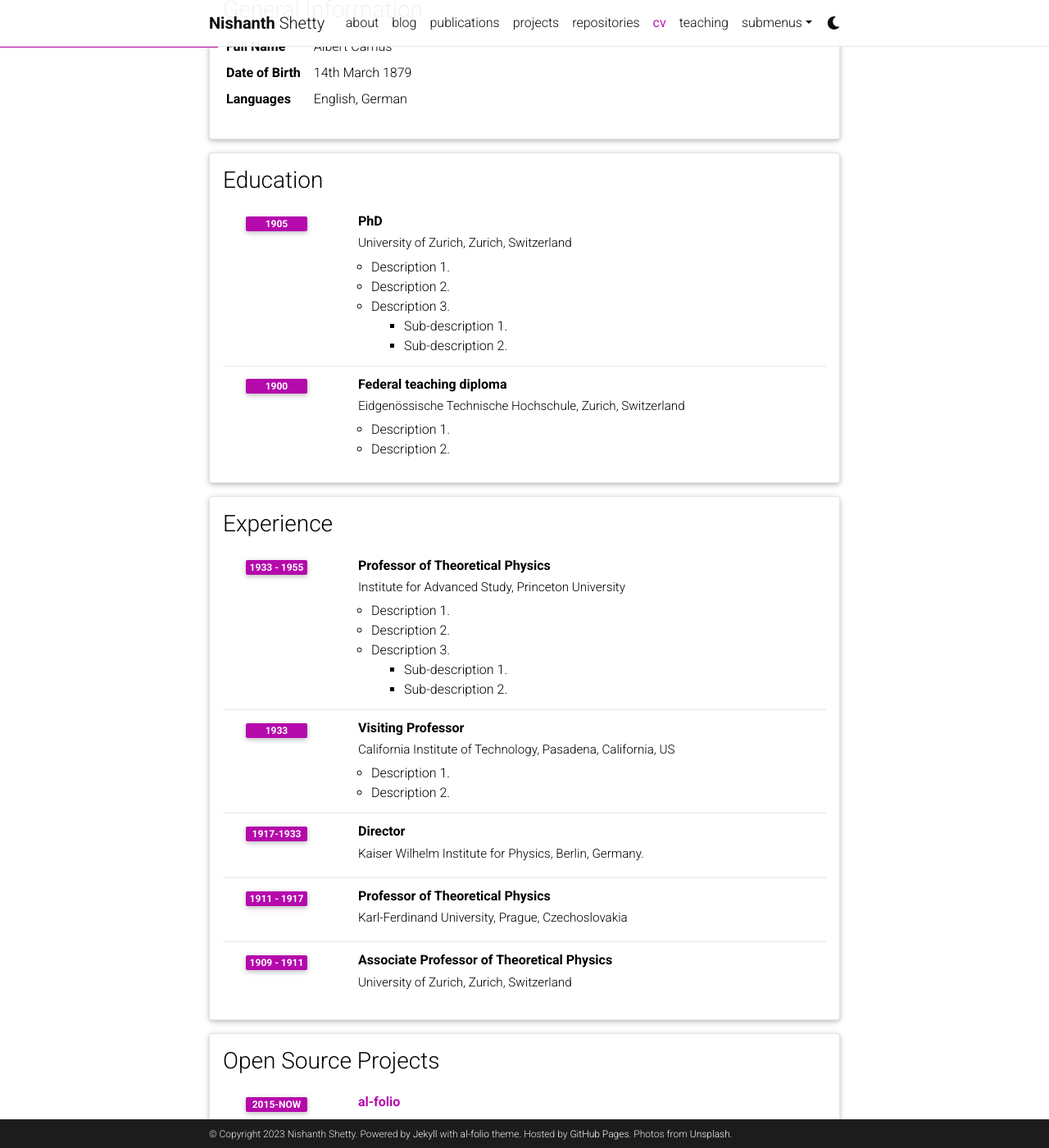
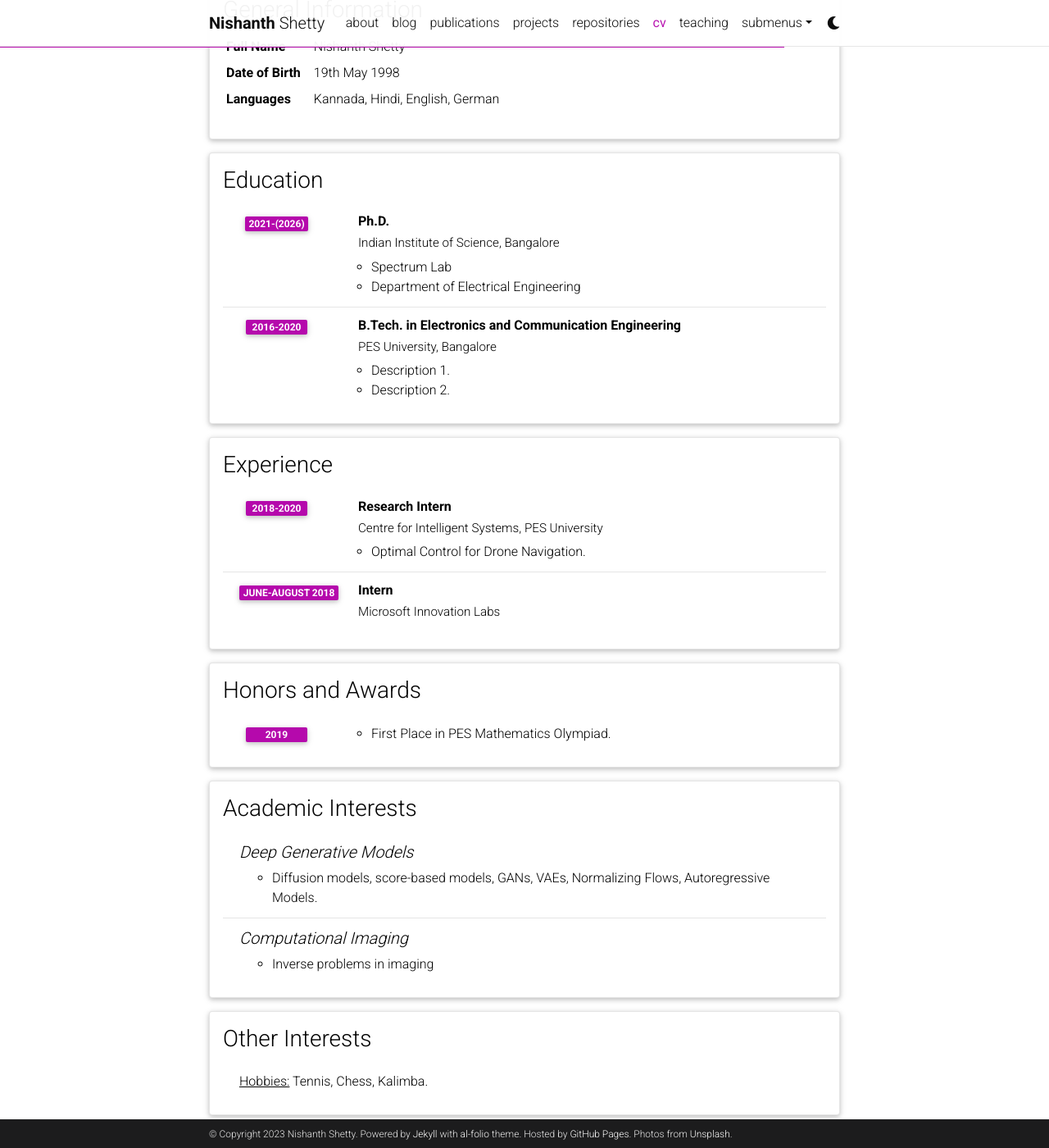
Before and after one commit to nishanth-shetty/nishanth-shetty.github.io, a Jekyll site: the page built from _pages/cv.md, in a window 1280 px wide and 1400 px high, scrolled down 207 px. Shown: the whole window at 82% size. Built offline with Jekyll 4.4.1, drawn with Linux system fonts in a browser that asks for light colours; comment, search, counter and statistics services are not loaded; a style sheet for code colours, icons or effects is not loaded; some of the changed text lies outside the part shown.

Commit message:
Added details

```diff
--- a/_data/cv.yml
+++ b/_data/cv.yml
@@ -2,28 +2,24 @@
   type: map
   contents:
     - name: Full Name
-      value: Albert Camus
+      value: Nishanth Shetty
     - name: Date of Birth
-      value: 14th March 1879
+      value: 19th May 1998
     - name: Languages
-      value: English, German
+      value: Kannada, Hindi, English, German
 
 - title: Education
   type: time_table
   contents:
-    - title: PhD
-      institution: University of Zurich, Zurich, Switzerland
-      year: 1905
+    - title: Ph.D.
+      institution: Indian Institute of Science, Bangalore
+      year: 2021-(2026)
       description:
-        - Description 1.
-        - Description 2.
-        - title: Description 3.
-          contents:
-            - Sub-description 1.
-            - Sub-description 2.
-    - title: Federal teaching diploma
-      institution: Eidgenössische Technische Hochschule, Zurich, Switzerland
-      year: 1900
+        - Spectrum Lab
+        - Department of Electrical Engineering
+    - title: B.Tech. in Electronics and Communication Engineering
+      institution: PES University, Bangalore
+      year: 2016-2020
       description:
         - Description 1.
         - Description 2.
@@ -31,67 +27,41 @@
 - title: Experience
   type: time_table
   contents:
-    - title: Professor of Theoretical Physics
-      institution: Institute for Advanced Study, Princeton University
-      year: 1933 - 1955
+    - title: Research Intern
+      institution: Centre for Intelligent Systems, PES University
+      year: 2018-2020
       description:
-        - Description 1.
-        - Description 2.
-        - title: Description 3.
-          contents:
-            - Sub-description 1.
-            - Sub-description 2.
-    - title: Visiting Professor
-      institution: California Institute of Technology, Pasadena, California, US
-      year: 1933
-      description:
-        - Description 1.
-        - Description 2.
+        - Optimal Control for Drone Navigation.
 
-    - title: Director
-      institution: Kaiser Wilhelm Institute for Physics, Berlin, Germany.
-      year: 1917-1933
+    - title: Intern
+      institution: Microsoft Innovation Labs
+      year: June-August 2018
 
-    - title: Professor of Theoretical Physics
-      institution: Karl-Ferdinand University, Prague, Czechoslovakia
-      year: 1911 - 1917
-      description:
-
-    - title: Associate Professor of Theoretical Physics
-      institution: University of Zurich, Zurich, Switzerland
-      year: 1909 - 1911
-
-- title: Open Source Projects
-  type: time_table
-  contents:
-    - title: <a href="https://github.com/alshedivat/al-folio">al-folio</a>
-      year: 2015-now
-      description: A beautiful, simple, clean, and responsive Jekyll theme for academics.
+#- title: Open Source Projects
+#  type: time_table
+#  contents:
+#    - title: <a href="https://github.com/alshedivat/al-folio">al-folio</a>
+#      year: 2015-now
+#      description: A beautiful, simple, clean, and responsive Jekyll theme for academics.
 
 - title: Honors and Awards
   type: time_table
   contents:
-    - year: 1921
+    - year: 2019
       items:
-        - Nobel Prize in Physics
-        - Matteucci Medal
-    - year: 2029
-      items:
-        - Max Planck Medal
+        - First Place in PES Mathematics Olympiad.
 
 - title: Academic Interests
   type: nested_list
   contents:
-    - title: Topic 1.
+    - title: Deep Generative Models
       items:
-        - Description 1.
-        - Description 2.
-    - title: Topic 2.
+        - Diffusion models, score-based models, GANs, VAEs, Normalizing Flows, Autoregressive Models.
+    - title: Computational Imaging
       items:
-        - Description 1.
-        - Description 2.
+        - Inverse problems in imaging
 
 - title: Other Interests
   type: list
   contents:
-    - <u>Hobbies:</u> Hobby 1, Hobby 2, etc.
+    - <u>Hobbies:</u> Tennis, Chess, Kalimba.
```
